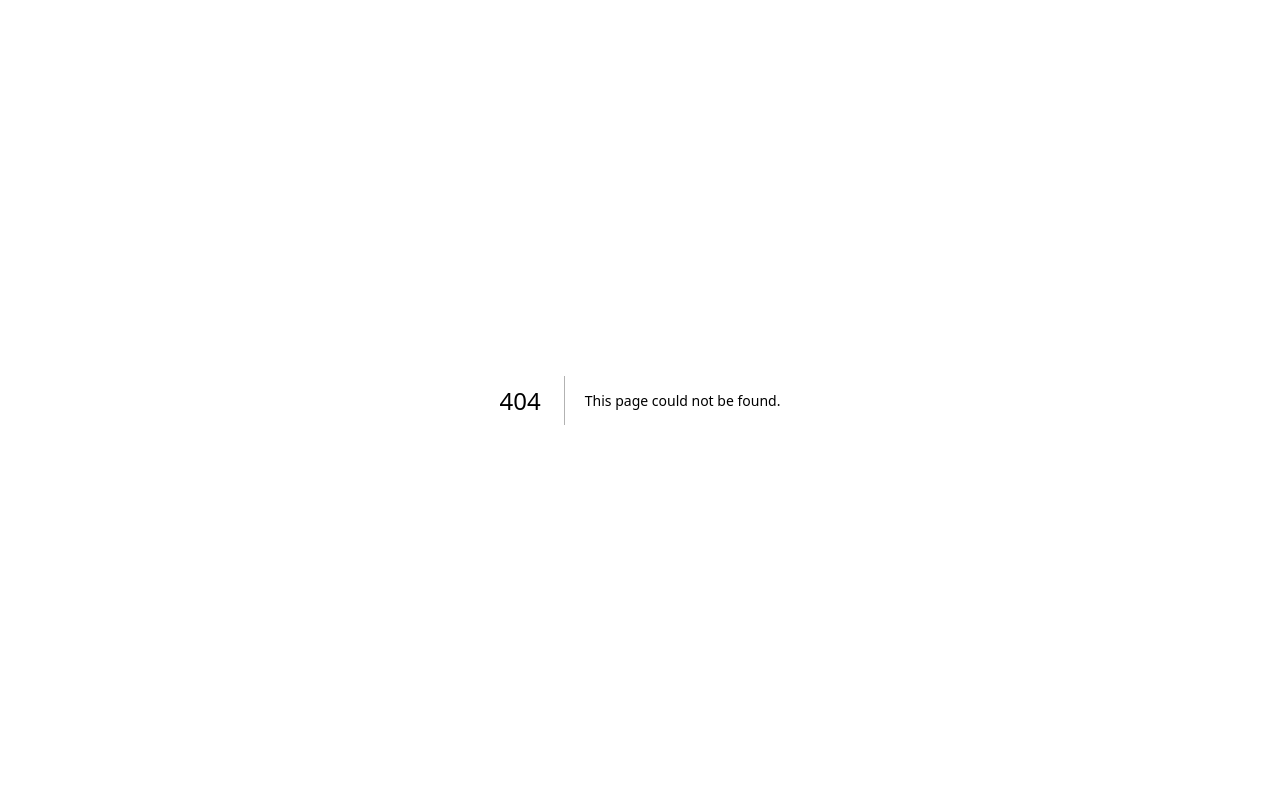
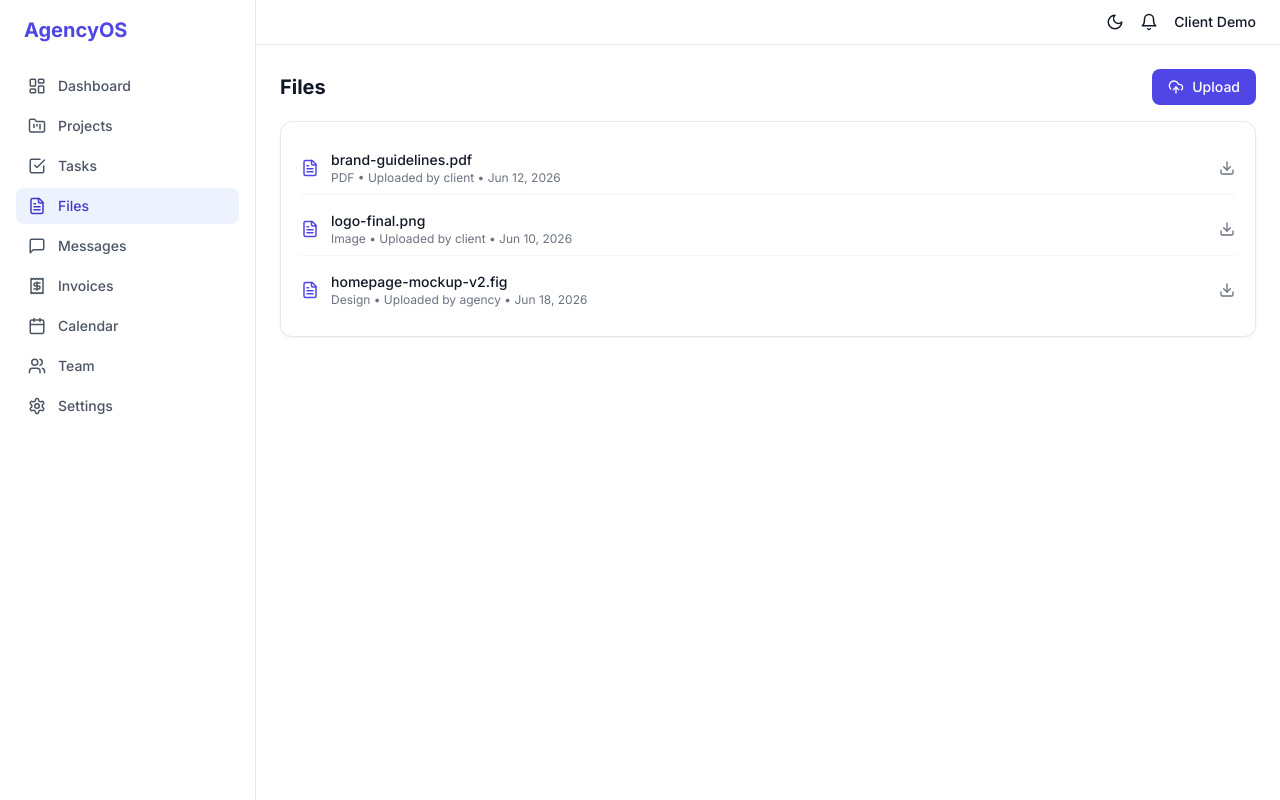
Before and after one commit to itxskbaloch4-jpg/AgencyOS, a Next.js app: page /dashboard/client/files in a window 1280 px wide. Before the commit this address had no page. Built offline with nearby package versions, Linux system fonts and the light colour scheme.

Commit message:
Create page.tsx

```diff
--- /dev/null
+++ b/src/app/dashboard/client/files/page.tsx
@@ -0,0 +1,64 @@
+"use client";
+
+import { useState } from "react";
+import { Sidebar } from "@/components/layout/Sidebar";
+import { Navbar } from "@/components/layout/Navbar";
+import { Card } from "@/components/ui/Card";
+import { Button } from "@/components/ui/Button";
+import { UploadCloud, FileText, Download } from "lucide-react";
+
+interface FileItem {
+  id: string;
+  name: string;
+  type: string;
+  uploadedBy: "client" | "agency";
+  date: string;
+}
+
+const mockFiles: FileItem[] = [
+  { id: "1", name: "brand-guidelines.pdf", type: "PDF", uploadedBy: "client", date: "Jun 12, 2026" },
+  { id: "2", name: "logo-final.png", type: "Image", uploadedBy: "client", date: "Jun 10, 2026" },
+  { id: "3", name: "homepage-mockup-v2.fig", type: "Design", uploadedBy: "agency", date: "Jun 18, 2026" },
+];
+
+export default function FilesPage() {
+  const [files] = useState(mockFiles);
+
+  return (
+    <div className="flex">
+      <Sidebar />
+      <div className="flex-1">
+        <Navbar userName="Client Demo" />
+        <main className="p-4 md:p-6 space-y-4">
+          <div className="flex items-center justify-between">
+            <h1 className="text-xl font-bold">Files</h1>
+            <Button className="flex items-center gap-2">
+              <UploadCloud size={16} /> Upload
+            </Button>
+          </div>
+
+          <Card>
+            <div className="space-y-2">
+              {files.map((file) => (
+                <div key={file.id} className="flex items-center justify-between py-2 border-b last:border-0 border-gray-100 dark:border-gray-800">
+                  <div className="flex items-center gap-3">
+                    <FileText size={18} className="text-brand-600" />
+                    <div>
+                      <p className="text-sm font-medium">{file.name}</p>
+                      <p className="text-xs text-gray-500">
+                        {file.type} • Uploaded by {file.uploadedBy} • {file.date}
+                      </p>
+                    </div>
+                  </div>
+                  <button aria-label="Download">
+                    <Download size={16} className="text-gray-500 hover:text-brand-600" />
+                  </button>
+                </div>
+              ))}
+            </div>
+          </Card>
+        </main>
+      </div>
+    </div>
+  );
+}
```
